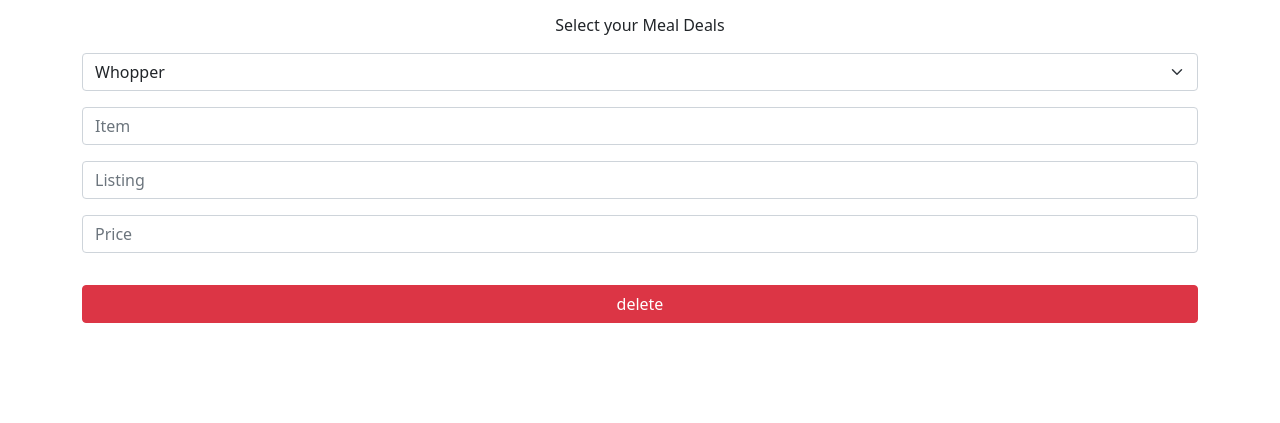
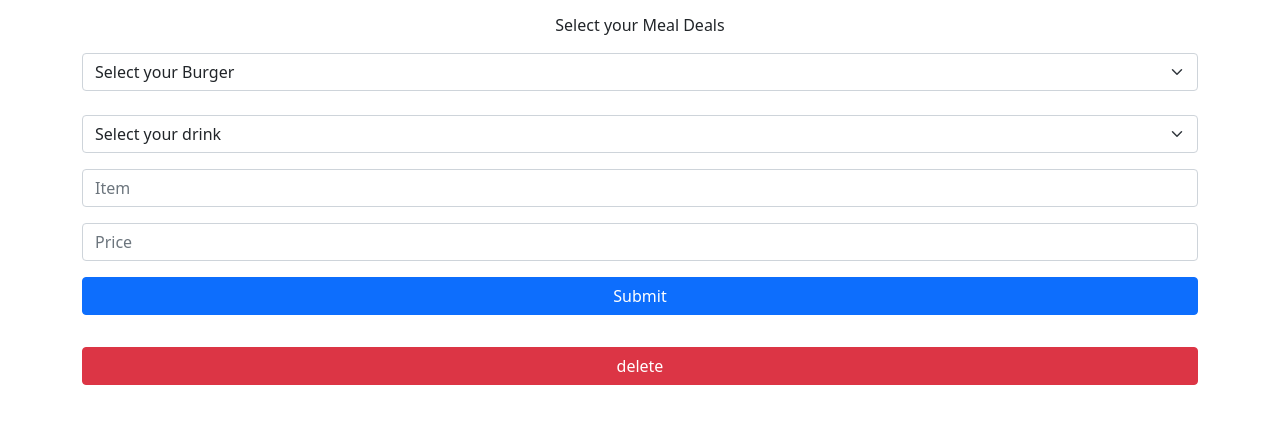
Before and after one commit to AbdulRehman5679/ssp-ca3, a website: page views/index.html in a window 1280 px wide. Shown: the part 193-616 px from the top of the page. Drawn offline with nearby package versions, Linux system fonts and the light colour scheme.

Commit message:
Commit 2 FORM

```diff
--- a/views/index.html
+++ b/views/index.html
@@ -53,16 +53,28 @@
                 <form enctype="application/json" action="/post/json" method="post">
                     <div class="form-group">
                         <select class="form-select" name="sec_n">
-                            <option value="0">Whopper</option>
+                            <option value="0">Select your Burger</option>
                             <option value="1">Chicken Royale</option>
                             <option value="2">Crispy Chicken</option>
                             <option value="3">Bacon King</option>
                             <option value="4">Double Cheese Burger</option>
+                            <option value="5">Whopper</option>
+                        </select><br>
+                        <form enctype="application/json" action="/post/json" method="post">
+                            <div class="form-group">
+                                <select class="form-select" name="sec_n">
+                                    <option value="0">Select your drink</option>
+                                    <option value="1">Coke zero</option>
+                                    <option value="2">Diet Coke</option>
+                                    <option value="3">Fanta</option>
+                                    <option value="4">Sprite</option>
+                                    <option value="5">Coke</option>
                                 </select>
                                 <input class="form-control mt-3" type="text" name="item" placeholder="Item">
-                        <input class="form-control mt-3" type="text" name="listing" placeholder="Listing">
                                 <input class="form-control mt-3" type="text" name="price" placeholder="Price">
-
+                                <div class="d-grid gap-2 mt-3">
+                                <button type="submit" class="btn btn-primary btn-block">Submit</button>
+                                </div>
                                 <div class="d-grid gap-2 mt-3">
                                     <button id="delete" class="btn btn-danger btn-block mt-3">delete</button>
 
```
Lines whose indentation alone changed are shown as unchanged.
